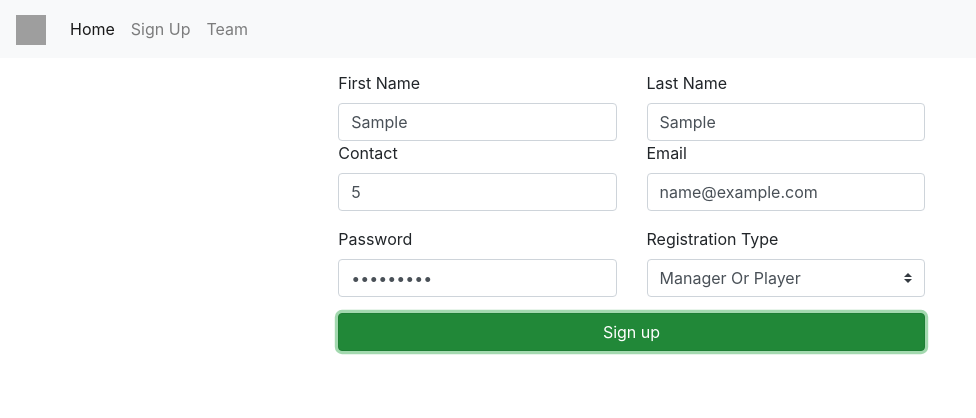
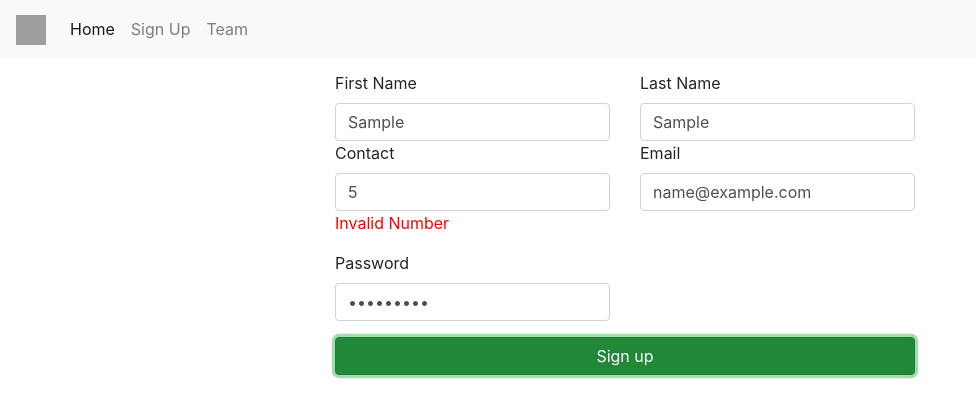
Before and after one commit to Lp063/ubx, a React (Create React App) app: page /signUpTeam in a window 1280 px wide. Both pictures are taken after typing "Sample", "Sample", "5", "name@example.com", "Sample123" into the empty fields and a click on the button "Sign up". Shown: the top 418 px of the page, without its empty margins (0-976 px from the left). Built offline with nearby package versions, Linux system fonts and the light colour scheme; grey boxes are pictures that could not be loaded.

Commit message:
form validations

```diff
--- a/src/App.js
+++ b/src/App.js
@@ -63,7 +63,7 @@ class App extends Component {
 
 const pageParentContainer={
   padding:"13px 0px 0px 0px",
-  marginRight: "2px",
+  width: "100%",
 }
 
 export default App;
--- a/src/components/forms/TeamRegistration.css
+++ b/src/components/forms/TeamRegistration.css
@@ -13,3 +13,23 @@ input[type=number] {
 .green-submit-button{
     width:100%;
 }
+
+.registration-form-style{
+  padding: 24px 0px;
+  border-radius: 4px;
+  box-shadow: 0px 0px 8px #9b9b9b;
+}
+
+.name-input{
+  text-transform: capitalize;
+}
+
+.player-image{
+  left: 14px;
+  width: 318px;
+}
+
+.invalid-input{
+  color: red;
+  margin-bottom: 0px;
+}
--- a/src/components/forms/TeamRegistration.js
+++ b/src/components/forms/TeamRegistration.js
@@ -9,97 +9,161 @@ class TeamRegistration extends Component{
         super(props);
         this.state={
             RegistrationStep:1,
+            formFieldsErrors:{
+                firstName:{
+                    invalid:true,
+                    showmessage:false,
+                    message:"Invalid"
+                },
+                lastName:{
+                    invalid:true,
+                    showmessage:false,
+                    message:"Invalid"
+                },
+                contact:{
+                    invalid:true,
+                    showmessage:false,
+                    message:"Invalid Number"
+                },
+                /* registrationType:true,
+                profileImage:true, */
+                email:{
+                    invalid:true,
+                    showmessage:false,
+                    message:"Invalid Id"
+                },
+                password:{
+                    invalid:true,
+                    showmessage:false,
+                    message:"Must be 8 charecters long"
+                },
+                /* teamName:"",
+                teamPlayers:[] */
+            },
             formFields:{
                 firstName:"",
                 lastName:"",
                 contact:"",
-                registrationType:null,
-                profileImage:"",
+                /* registrationType:"DEFAULT",
+                profileImage:"", */
                 email:"",
                 password:"",
-                teamName:"",
-                teamPlayers:[]
+                /* teamName:"",
+                teamPlayers:[] */
             }
         };
     }
 
     handleChange =(event)=>{
+        var regex=null;
         var validInput=false;
-        var inputValue="";
+        var inputValue=event.target.value;
 
         switch (event.target.name) {
             case "firstName":
             case "lastName":
-
+                regex = /^[a-zA-Z]+$/;
+                if (regex.test(inputValue) || inputValue ==="") {
+                    validInput = true
+                }else{
+                    validInput = false
+                    return;
+                }
                 break;
 
             case "contact":
-
+                regex = /^[0][1-9]\d{9}$|^[1-9]\d{9}$/;
+                if (regex.test(inputValue)) {
+                    validInput = true;
+                }
                 break;
 
             case "email":
-
+                regex =  /^(([^<>()\[\]\\.,;:\s@"]+(\.[^<>()\[\]\\.,;:\s@"]+)*)|(".+"))@((\[[0-9]{1,3}\.[0-9]{1,3}\.[0-9]{1,3}\.[0-9]{1,3}\])|(([a-zA-Z\-0-9]+\.)+[a-zA-Z]{2,}))$/;
+                if (regex.test(inputValue)) {
+                    validInput = true;
+                }
                 break;
 
             case "password":
-
+                regex = /^(?=.*\d).{8,}$/;
+                if (regex.test(inputValue)) {
+                    validInput = true;
+                }
                 break;
 
             default:
                 break;
         }
 
-        if (validInput) {
-            let newState = Object.assign({}, this.state);
-            newState.formFields[event.target.name] = inputValue;
-            //newState.formFields[event.target.name] = event.target.value;
-            this.setState(newState);
-        }
+        let newState = Object.assign({}, this.state);
+        newState.formFields[event.target.name] = inputValue;
+        newState.formFieldsErrors[event.target.name].invalid = !validInput;
+        newState.formFieldsErrors[event.target.name].showmessage = !validInput;
+        this.setState(newState);
     }
 
     submitTeamRegistration = (event) =>{
         event.preventDefault();
-        this.props.submitRergistration(this.state.formFields);
+
+        var canSubmit = true;
+        var checkObject = Object.keys(this.state.formFieldsErrors);
+        checkObject.map((field, index)=>{
+            if (this.state.formFieldsErrors[field].invalid) {
+                canSubmit = false;
+            }
+        });
+
+        if (canSubmit) {
+            this.props.submitRergistration(this.state.formFields);
+        } else {
+
+        }
     }
 
     render(){
         return(
-            <form onSubmit={this.handleSubmit} >
+            <form onSubmit={this.handleSubmit}>
                 <Col lg={12} md={12} sm={12} xs={12}>
                     <Row lg={2} md={2} sm={2} xs={2}>
                         <Col lg={6} md={6} sm={6} xs={6} >
                             <label htmlFor="inputEmail4">First Name</label>
-                            <input type="text" name="firstName"  onChange={this.handleChange} className="form-control" placeholder="Cristiano" />
+                            <input type="text" name="firstName"  value={this.state.formFields.firstName} onChange={this.handleChange.bind(this)} className="form-control name-input" placeholder="Cristiano" required/>
                         </Col>
                         <Col lg={6} md={6} sm={6} xs={6} >
                             <label htmlFor="inputEmail4">Last Name</label>
-                            <input type="text" name="lastName" onChange={this.handleChange} className="form-control" placeholder="Ronaldo" />
+                            <input type="text" name="lastName" value={this.state.formFields.lastName} onChange={this.handleChange.bind(this)} className="form-control name-input" placeholder="Ronaldo" required/>
                         </Col>
                     </Row>
                     <Row lg={2} md={2} sm={1} xs={1}>
                         <Col lg={6} md={6} sm={12} xs={12} className="form-group">
                             <label htmlFor="inputEmail4">Contact</label>
-                            <input type="number" name="contact" onChange={this.handleChange} className="form-control" id="inputEmail4" placeholder="Phone Number" />
+                            <input type="number" name="contact" value={this.state.formFields.contact} onChange={this.handleChange.bind(this)} className="form-control" id="inputEmail4" placeholder="Phone Number" />
+                            <label className={"invalid-input"} style={{display: this.state.formFieldsErrors.contact.showmessage ? "block":"none"}}>{this.state.formFieldsErrors.contact.message}</label>
                         </Col>
                         <Col lg={6} md={6} sm={12} xs={12} className="form-group">
                             <label htmlFor="inputEmail4">Email</label>
-                            <input type="email" name="email" onChange={this.handleChange} className="form-control" id="inputEmail4" placeholder="cristiano@cr7.com" />
+                            <input type="text" name="email" value={this.state.formFields.email} onChange={this.handleChange.bind(this)} className="form-control" id="inputEmail4" placeholder="cristiano@cr7.com" />
+                            <label className={"invalid-input"} style={{display: this.state.formFieldsErrors.email.showmessage ? "block":"none"}}>{this.state.formFieldsErrors.email.message}</label>
                         </Col>
                         <Col lg={6} md={6} sm={12} xs={12} className="form-group">
                             <label htmlFor="inputPassword4">Password</label>
-                            <input type="password" name="password" onChange={this.handleChange} className="form-control" id="inputPassword4" placeholder="cr7@portugal85" />
+                            <input type="password" name="password" value={this.state.formFields.password} onChange={this.handleChange.bind(this)} className="form-control" id="inputPassword4" placeholder="cr7@portugal85" />
+                            <label className={"invalid-input"} style={{display: this.state.formFieldsErrors.password.showmessage ? "block":"none"}}>{this.state.formFieldsErrors.password.message}</label>
                         </Col>
-                        <Col lg={6} md={6} sm={12} xs={12} className="form-group">
+                        <Col lg={6} md={6} sm={12} xs={12} className="form-group" style={{display:"none"}}>
                             <label htmlFor="inputPassword4">Registration Type</label>
-                            <select defaultValue={'DEFAULT'}  onChange={this.handleChange} className="browser-default custom-select" name="registrationType" as="select" required>
+                            <select defaultValue={this.state.formFields.registrationType}  onChange={this.handleChange.bind(this)} className="browser-default custom-select" name="registrationType" as="select" required>
                                 <option value="DEFAULT" disabled >Manager Or Player</option>
                                 <option value="0">Manager</option>
                                 <option value="1">Player</option>
                             </select>
                         </Col>
-                        <Col lg={12} md={12} sm={12} xs={12} className="form-group" style={{display:"none"}} >
-                            <input type="file" id="inputGroupFile01" aria-describedby="inputGroupFileAddon01" />
-                            <label className="custom-file-label" htmlFor="inputGroupFile01">Account Image</label>
+                        <Col lg={6} md={6} sm={12} xs={12} className="form-group" style={{display:"none"}}>
+                            <div>
+                                <input type="file" id="inputGroupFile01" aria-describedby="inputGroupFileAddon01" />
+                                <label className="custom-file-label player-image" htmlFor="inputGroupFile01">Account Image</label>
+                            </div>
                         </Col>
                     </Row>
                     <Row>
```
